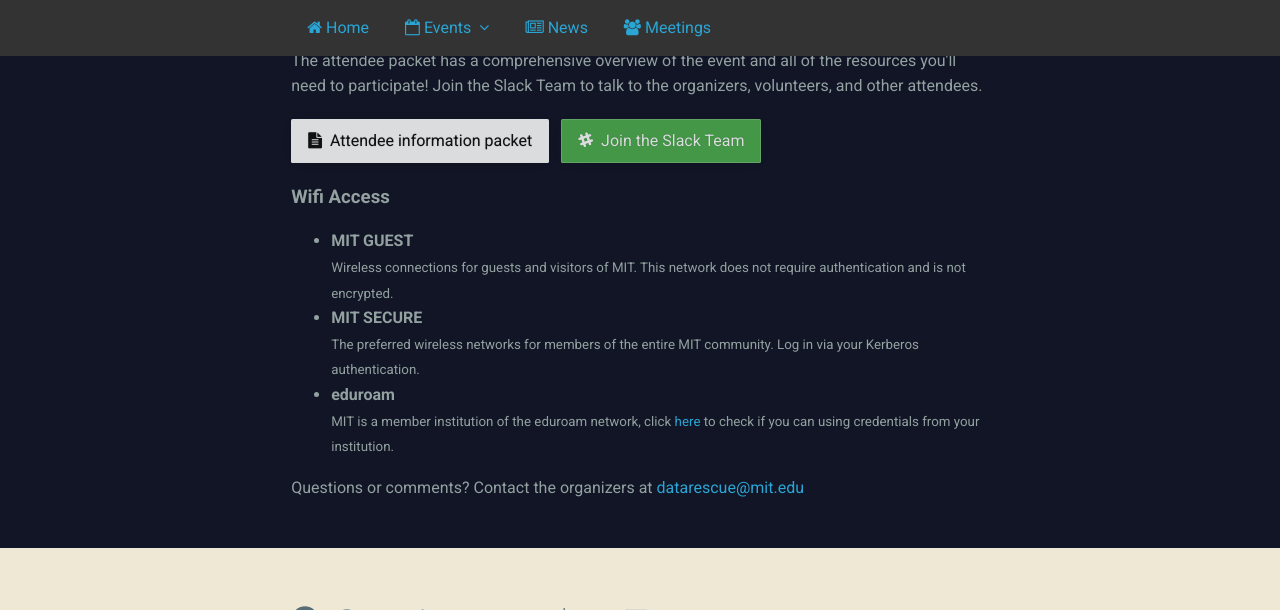
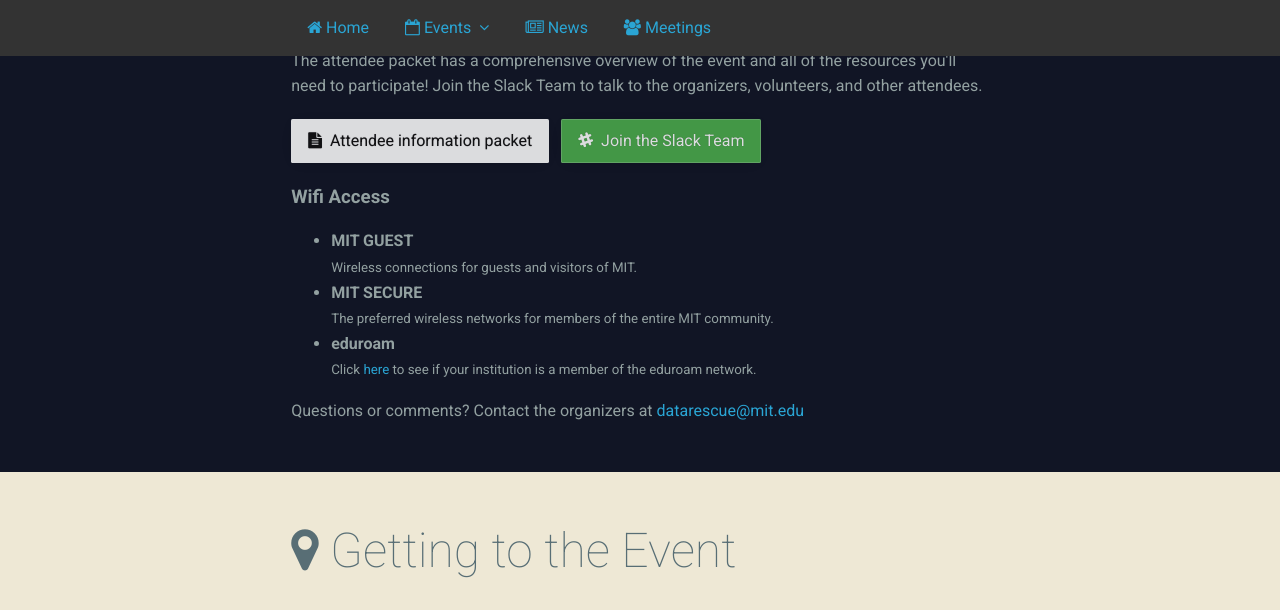
Before and after one commit to data-rescue-boston/data-rescue-boston.github.io, a Jekyll site: the page built from events/mit.md, in a window 1280 px wide and 900 px high, scrolled down 782 px, cut to the strip 0-610 px from the top of the window. Built offline with Jekyll 4.4.1, drawn with Linux system fonts in a browser that asks for light colours.

Commit message:
Update mit-01-resources.html

```diff
--- a/_sections/mit-01-resources.html
+++ b/_sections/mit-01-resources.html
@@ -17,9 +17,9 @@ page: mit
 
 <h3>Wifi Access</h3>
 <ul>
-<li><strong>MIT GUEST</strong><br /><small>Wireless connections for guests and visitors of MIT. This network does not require authentication and is not encrypted.</small></li>
-<li><strong>MIT SECURE</strong><br /><small>The preferred wireless networks for members of the entire MIT community. Log in via your Kerberos authentication.</small></li>
-<li><strong>eduroam</strong><br /><small>MIT is a member institution of the eduroam network, click <a href="https://www.eduroam.us/institutions_list" target="_blank">here</a> to check if you can using credentials from your institution.</small></li>
+<li><strong>MIT GUEST</strong><br /><small>Wireless connections for guests and visitors of MIT.</small></li>
+<li><strong>MIT SECURE</strong><br /><small>The preferred wireless networks for members of the entire MIT community.</small></li>
+<li><strong>eduroam</strong><br /><small> Click <a href="https://www.eduroam.us/institutions_list" target="_blank">here</a> to see if your institution is a member of the eduroam network.</small></li>
 </ul>
 
 <p>Questions or comments? Contact the organizers at <a href="mailto:datarescue@mit.edu">datarescue@mit.edu</a></p>
```
